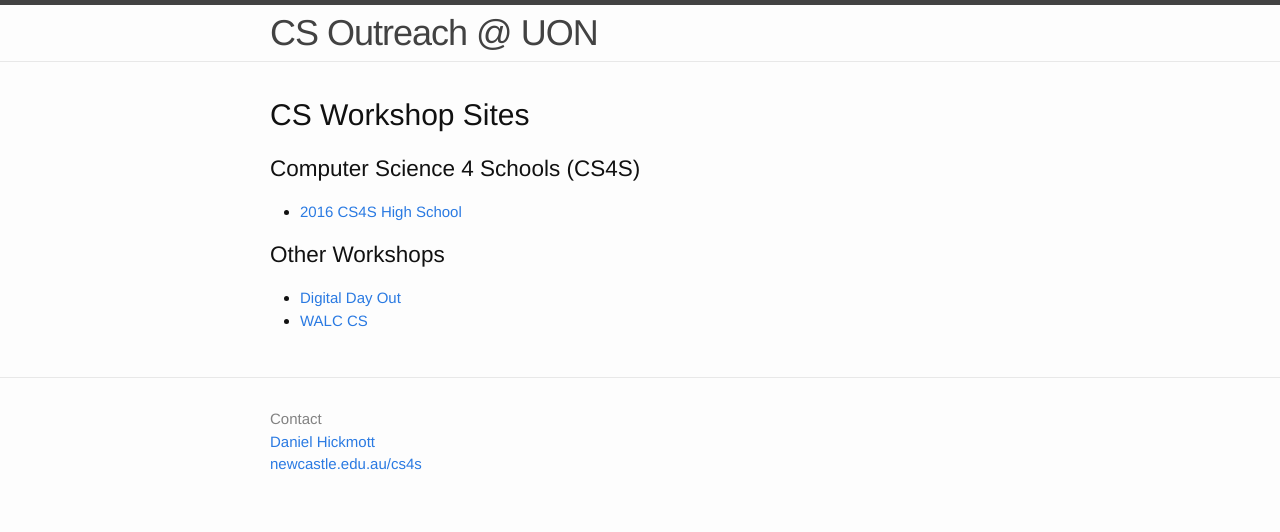
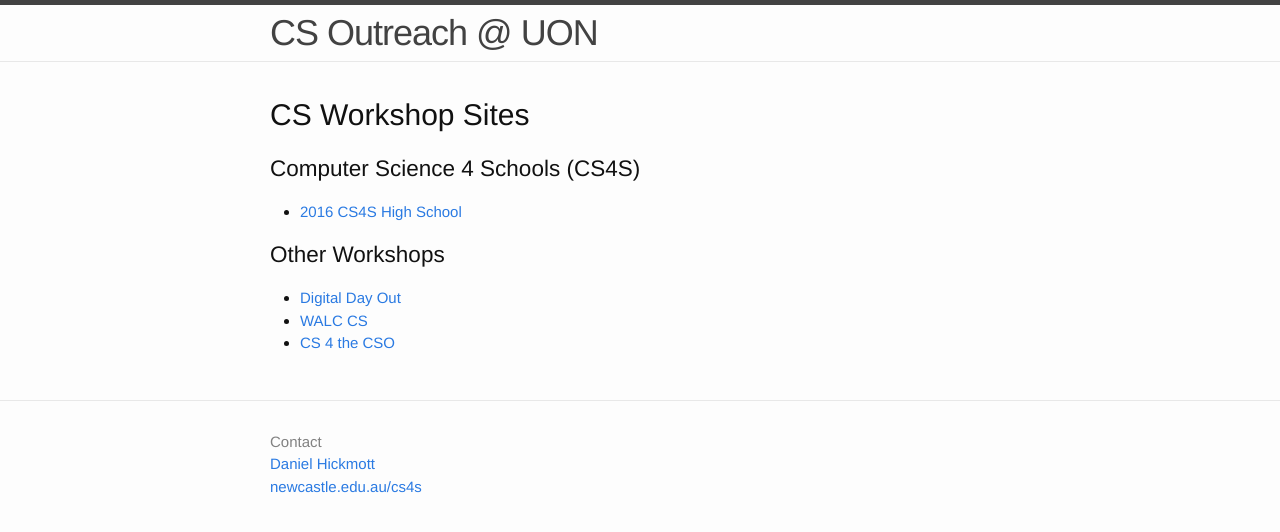
Before and after one commit to cs4s/cs4s.github.io, a Jekyll site: the page built from index.md, in a window 1280 px wide. Shown: the top 532 px of the page. Built offline with Jekyll 4.4.1, drawn with Linux system fonts in a browser that asks for light colours.

Commit message:
Changes index page to include link to CSO site

```diff
--- a/index.md
+++ b/index.md
@@ -13,3 +13,4 @@ title: CS Outreach @ UON Site Directory
 
 - [Digital Day Out](/ddo/)
 - [WALC CS](/walc-2016/)
+- [CS 4 the CSO](/cso-2016/)
```
